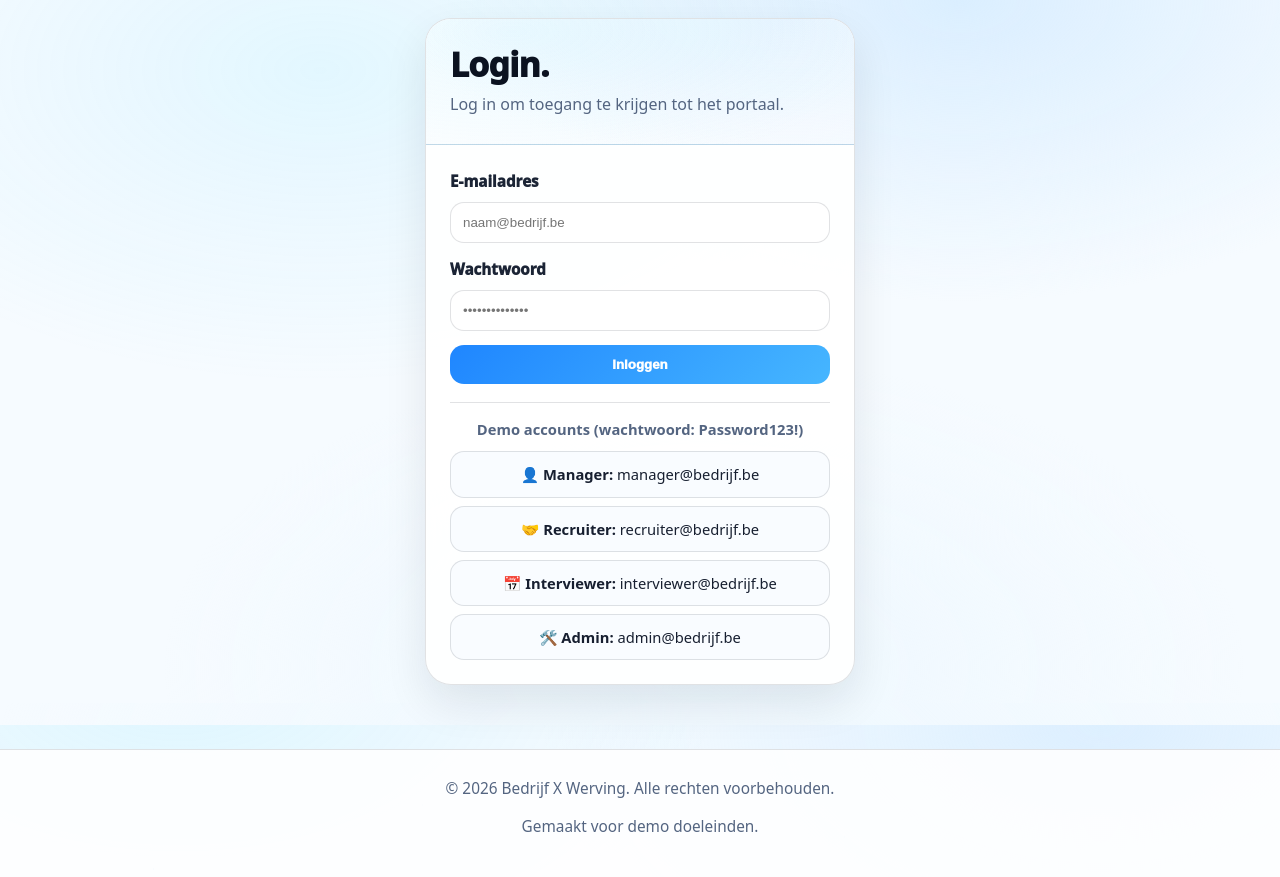
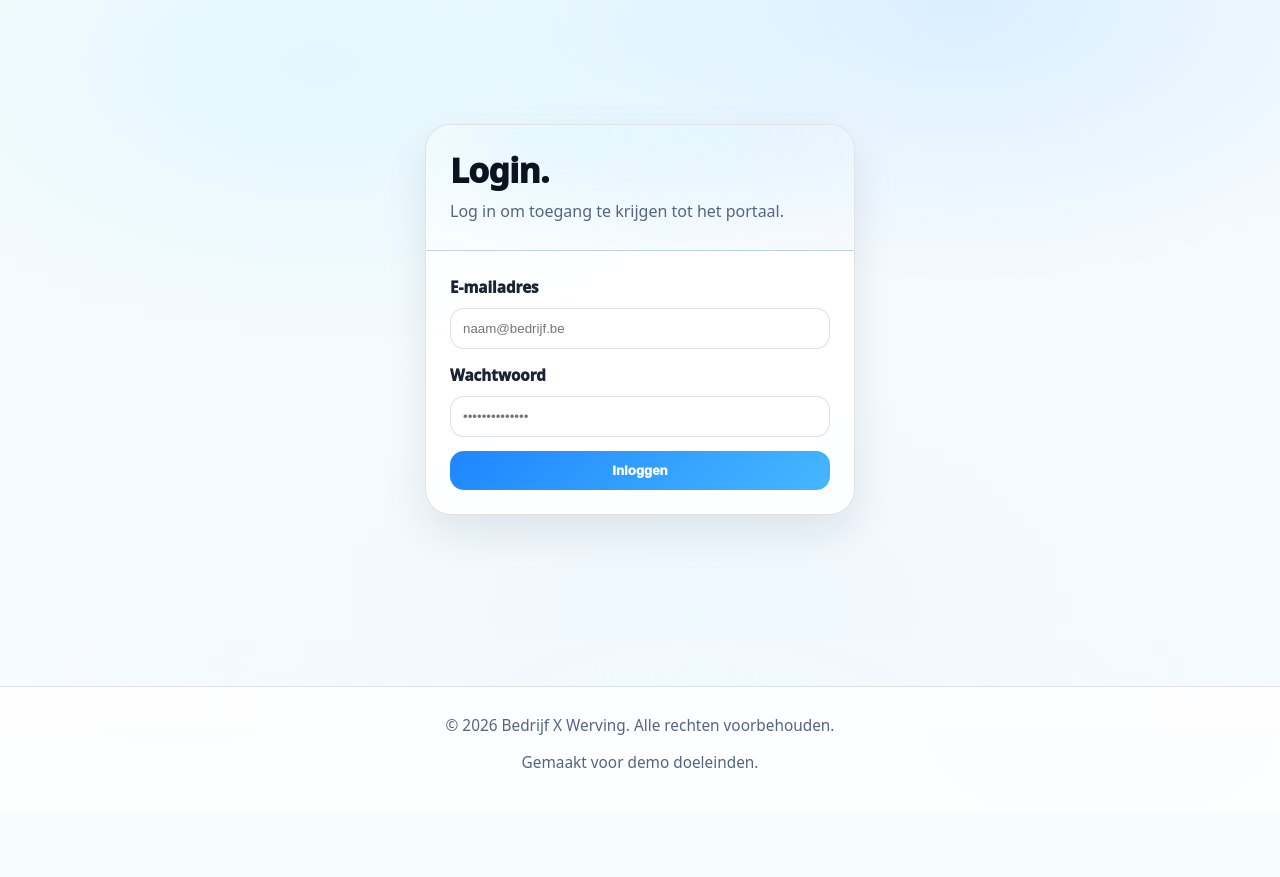
Before and after one commit to TynkyWynky/Werving-App, a Flask app: page /login in a window 1280 px wide. Shown: the part 75-952 px from the top of the page. After the commit the page ends 843 px from the top, so only its background shows below. Run offline with Flask 3, Linux system fonts and the light colour scheme.

Commit message:
Remove demo account info from login page
Deleted the section displaying demo account credentials from the login.html template to clean up the UI and prevent exposure of test account details.

```diff
--- a/templates/login.html
+++ b/templates/login.html
@@ -45,16 +45,6 @@
                     </button>
                 </form>
 
-                <div class="login-help-text">
-                    <p class="demo-title"><strong>Demo accounts (wachtwoord: Password123!)</strong></p>
-
-                    <ul class="demo-account-list">
-                        <li>👤 <strong>Manager:</strong> manager@bedrijf.be</li>
-                        <li>🤝 <strong>Recruiter:</strong> recruiter@bedrijf.be</li>
-                        <li>📅 <strong>Interviewer:</strong> interviewer@bedrijf.be</li>
-                        <li>🛠️ <strong>Admin:</strong> admin@bedrijf.be</li>
-                    </ul>
-                </div>
             </div>
         </div>
 
```
